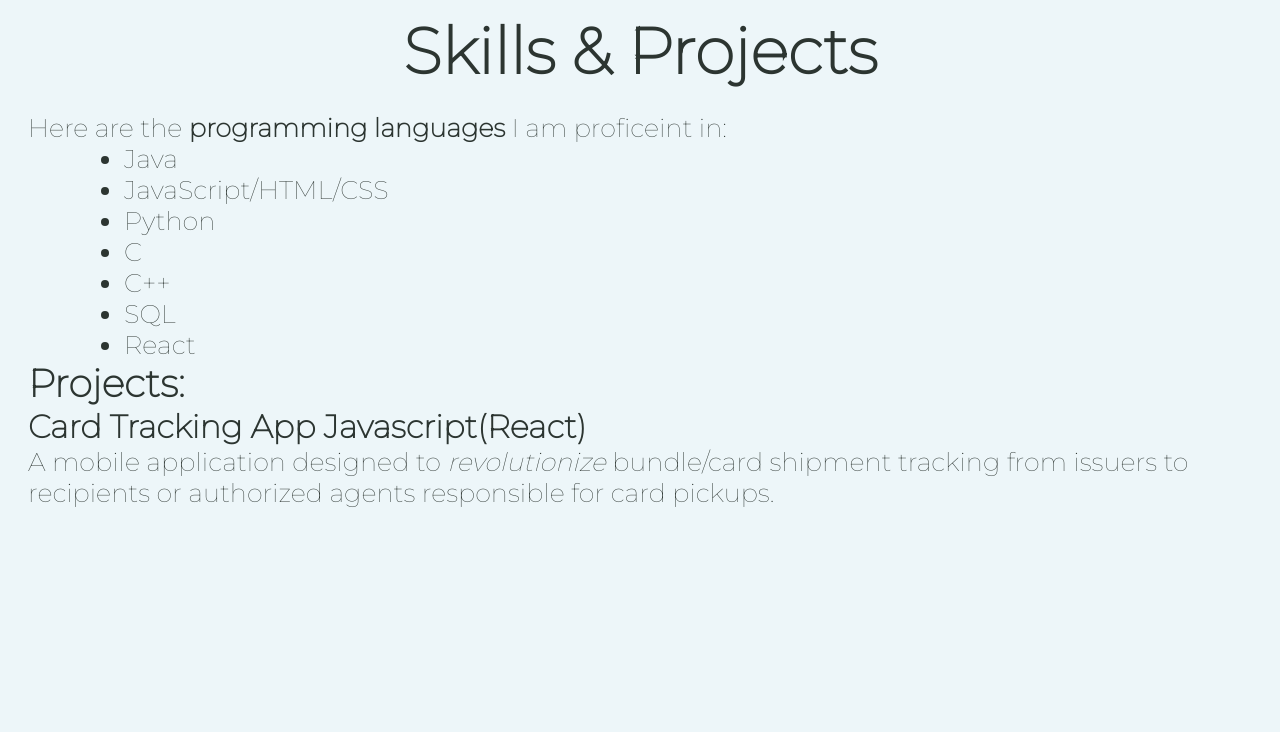
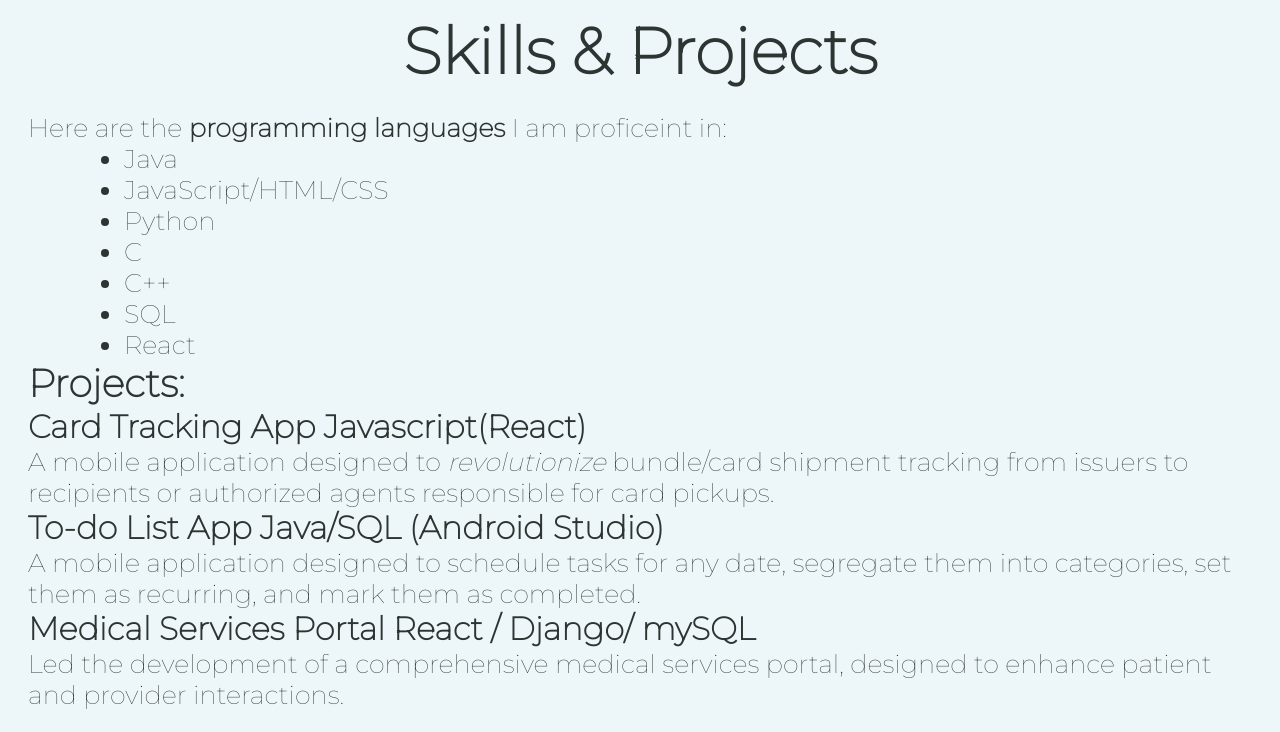
Before and after one commit to adam-dabet/hw-4, a plain HTML site: page skills.html in a window 1280 px wide. Shown: the part 226-958 px from the top of the page. Before the commit the page ends 800 px from the top, so only its background shows below. Drawn offline with Linux system fonts and the light colour scheme.

Commit message:
new update

```diff
--- a/skills.html
+++ b/skills.html
@@ -65,6 +65,19 @@
         A mobile application designed to <em>revolutionize</em> bundle/card shipment tracking from issuers to recipients or
         authorized agents responsible for card pickups.</p>
 
+        <h3>To-do List App Java/SQL (Android Studio) </h3>
+        <p>
+          A mobile application designed to schedule tasks for any date, segregate them into categories, set them as recurring, and mark
+them as completed.
+        </p>
+
+        <h3> Medical Services Portal React / Django/ mySQL </h3>
+        <p>
+          Led the development of a comprehensive medical services portal, designed to enhance patient and provider interactions.
+        </p>
+
+
+
 
   </section>
   <script src="toggle.js"></script>
```
